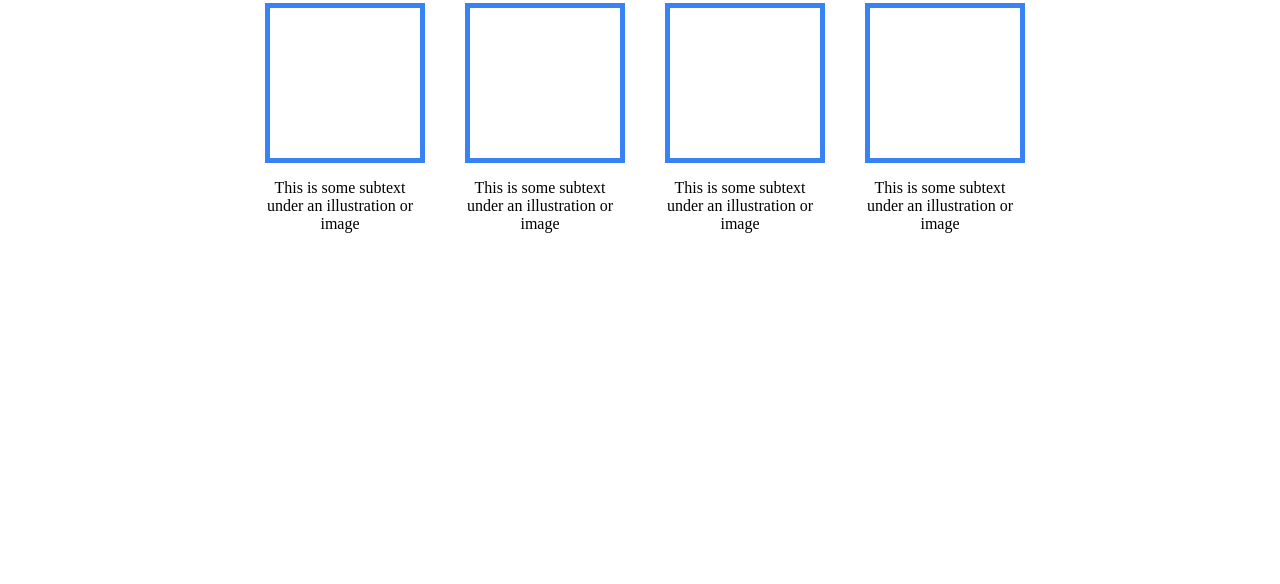
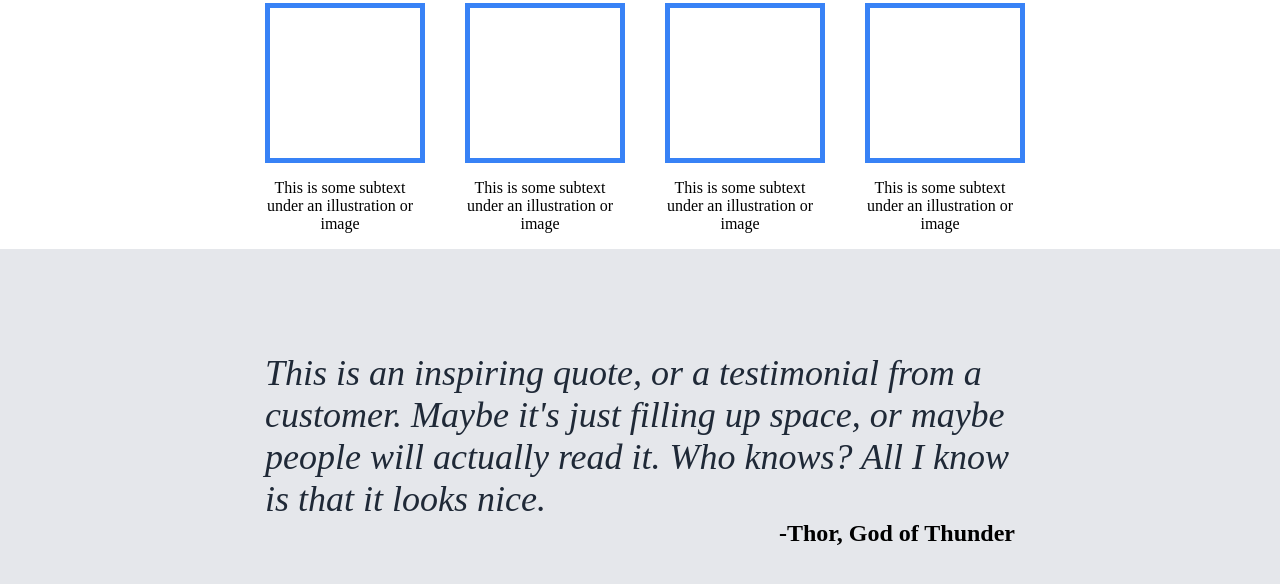
Before and after one commit to JustJunior821/landing-page, a plain HTML site: page index.html in a window 1280 px wide. Shown: the part 514-1098 px from the top of the page. Before the commit the page ends 800 px from the top, so only its background shows below. Drawn offline with Linux system fonts and the light colour scheme.

Commit message:
Completed the skeleton third section
essentially completed - add text, some change in font styling

```diff
--- a/index.html
+++ b/index.html
@@ -55,7 +55,14 @@
 
 
     <div class="third">
+        <div class="third_content">
+        <h1>This is an inspiring quote, or a testimonial from a customer.
+            Maybe it's just filling up space, or maybe people will actually read it.
+            Who knows? All I know is that it looks nice.
+        </h1>
 
+        <p>-Thor, God of Thunder</p>
+        </div>
     </div>
 </div>
 </body>
--- a/styles.css
+++ b/styles.css
@@ -76,10 +76,6 @@ button {
 
 /* Second Section */
 
-.second {
-
-}
-
 .second h1 {
     font-size: 36px;
     font-weight: bolder;
@@ -113,6 +109,35 @@ button {
 
 /* Third Section */
 
+.third {
+    background-color: #E5E7EB;
+    display: flex;
+    justify-content: center;
+    align-items: center;
+    height: 400px;
+}
+
+.third_content {
+    display: flex;
+    flex-direction: column;
+    width: 750px;
+}
+
+.third h1 {
+    font-size: 36px;
+    font-style: italic;
+    font-weight: lighter;
+    color: #1F2937;
+    text-align: left;
+    margin: 0px;
+}
+
+.third p {
+    align-self: flex-end;
+    font-weight: 800;
+    font-size: 24px;
+    margin: 0px;
+}
 
 
 /* Fourth Section */
```
